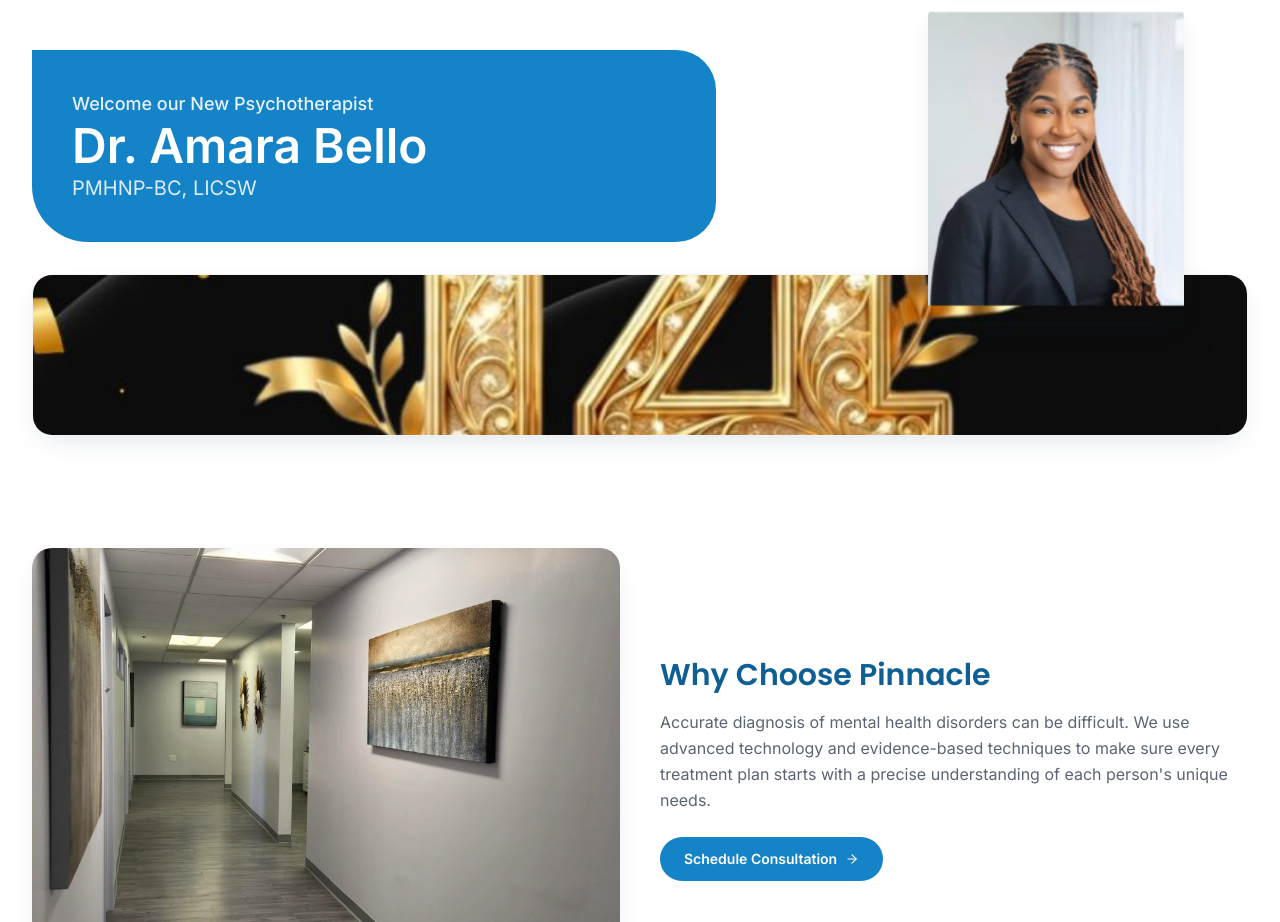
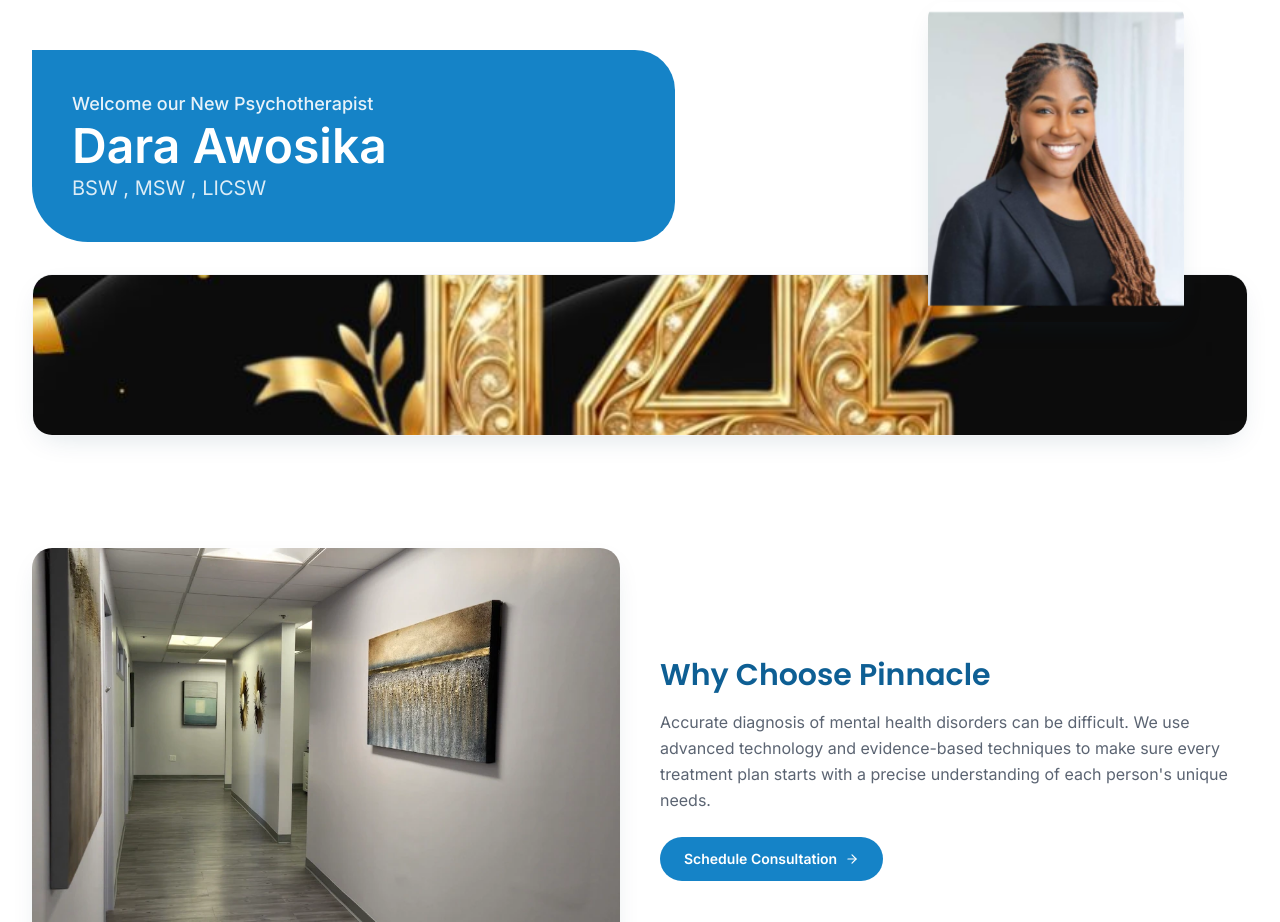
Before and after one commit to Rightokon3/my-react-app, a React (Vite) app: page / in a window 1280 px wide. Shown: the part 840-1762 px from the top of the page. Built offline with nearby package versions, Linux system fonts and the light colour scheme.

Commit message:
feat: update staff announcement with new psychotherapist details

```diff
--- a/src/components/Hero/StaffAnnouncement.tsx
+++ b/src/components/Hero/StaffAnnouncement.tsx
@@ -17,8 +17,8 @@
           <p className="text-base sm:text-lg font-medium opacity-90 mb-1">
             Welcome our New Psychotherapist
           </p>
-          <p className="text-3xl sm:text-5xl font-bold leading-tight mb-1">Dr. Amara Bello</p>
-          <p className="text-base sm:text-xl opacity-85">PMHNP-BC, LICSW</p>
+          <p className="text-3xl sm:text-5xl font-bold leading-tight mb-1">Dara Awosika </p>
+          <p className="text-base sm:text-xl opacity-85">BSW , MSW , LICSW</p>
         </motion.div>
 
         <motion.img
@@ -27,7 +27,7 @@
           viewport={{ once: true, amount: 0.4 }}
           transition={{ duration: 0.5, delay: 0.1 }}
           src={doctorPlaceholderImage}
-          alt="Portrait of Dr. Amara Bello"
+          alt="Portrait of Dara Awosika "
           className="absolute right-4 sm:right-10 lg:right-16 -top-8 sm:-top-12 z-10 h-52 sm:h-72 lg:h-80 w-40 sm:w-56 lg:w-64 rounded-2xl object-cover shadow-card"
           loading="lazy"
         />
--- a/src/layouts/components/Hero/StaffAnnouncement.tsx
+++ b/src/layouts/components/Hero/StaffAnnouncement.tsx
@@ -17,8 +17,8 @@
           <p className="text-base sm:text-lg font-medium opacity-90 mb-1">
             Welcome our New Psychotherapist
           </p>
-          <p className="text-3xl sm:text-5xl font-bold leading-tight mb-1">Dr. Amara Bello</p>
-          <p className="text-base sm:text-xl opacity-85">PMHNP-BC, LICSW</p>
+          <p className="text-3xl sm:text-5xl font-bold leading-tight mb-1">Dara Awosika </p>
+          <p className="text-base sm:text-xl opacity-85">BSW , MSW , LICSW</p>
         </motion.div>
 
         <motion.img
@@ -27,7 +27,7 @@
           viewport={{ once: true, amount: 0.4 }}
           transition={{ duration: 0.5, delay: 0.1 }}
           src={doctorPlaceholder}
-          alt="Portrait of Dr. Amara Bello"
+          alt="Portrait of Dara Awosika "
           className="absolute right-4 sm:right-10 lg:right-16 -top-8 sm:-top-12 z-10 h-52 sm:h-72 lg:h-80 w-40 sm:w-56 lg:w-64 rounded-2xl object-cover shadow-card"
           loading="lazy"
         />
```
Also changed, not shown: 1 other file (tests, documents, lock files or other folders).
